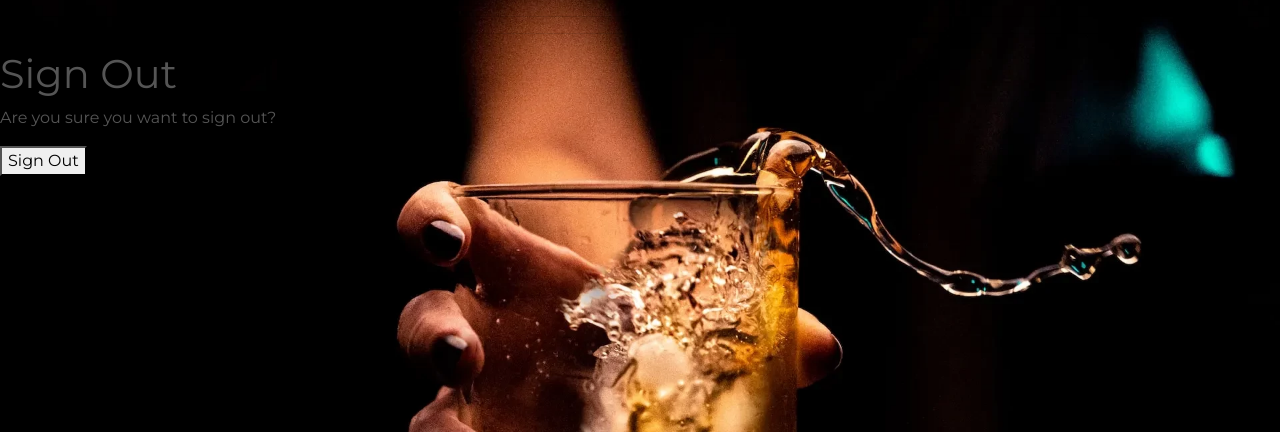
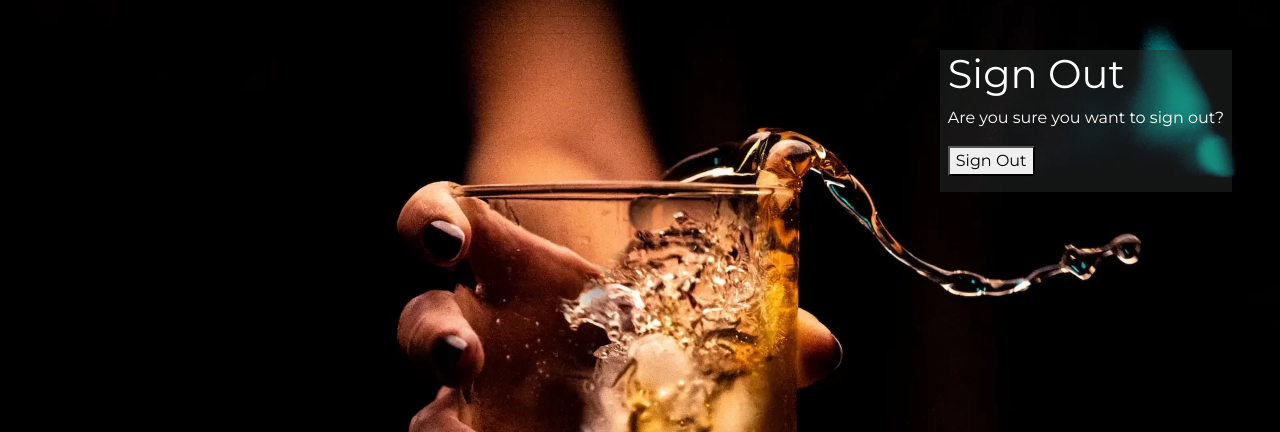
Before and after one commit to MJstephenson/Shopping-app, a Django app: page /accounts/logout/ in a window 1280 px wide. Shown: the part 170-602 px from the top of the page. Run offline with Django 3.2, Linux system fonts and the light colour scheme; the visitor is signed in with stand-in values (Sample User, id 1); some libraries are stand-ins or nearby versions.

Commit message:
Style sign out/ log out text

```diff
--- a/templates/allauth/account/logout.html
+++ b/templates/allauth/account/logout.html
@@ -17,17 +17,18 @@
 <hr>
 <hr>
 <hr>
-<h1>{% trans "Sign Out" %}</h1>
+<section class="float-right mr-5 pb-3 bg-see-through">
+<h1 class="text-white ml-2">{% trans "Sign Out" %}</h1>
 
-<p>{% trans 'Are you sure you want to sign out?' %}</p>
+<p class="text-white ml-2 mr-2">{% trans 'Are you sure you want to sign out?' %}</p>
 
-<form method="post" action="{% url 'account_logout' %}">
+<form class="ml-2" method="post" action="{% url 'account_logout' %}">
   {% csrf_token %}
   {% if redirect_field_value %}
   <input type="hidden" name="{{ redirect_field_name }}" value="{{ redirect_field_value }}"/>
   {% endif %}
   <button type="submit">{% trans 'Sign Out' %}</button>
 </form>
-
+</section>
 
 {% endblock %}
--- a/templates/includes/mobile-top-header.html
+++ b/templates/includes/mobile-top-header.html
@@ -36,11 +36,11 @@
               {% if request.user.is_superuser %}
                   <a href="{% url 'add_product' %}" class="dropdown-item">Product Management</a>
               {% endif %}
-              <a href="" class="dropdown-item">My Profile</a>
-              <a href="{% url 'account_logout' %}" class="dropdown-item">Logout</a>
+              <a href="{% url 'profile' %}" class="dropdown-item text-danger">My Profile</a>
+              <a href="{% url 'account_logout' %}" class="dropdown-item text-danger">Logout</a>
           {% else %}
-              <a href="{% url 'account_signup' %}" class="dropdown-item">Register</a>
-              <a href="{% url 'account_login' %}" class="dropdown-item">Login</a>
+              <a href="{% url 'account_signup' %}" class="dropdown-item text-danger">Register</a>
+              <a href="{% url 'account_login' %}" class="dropdown-item text-danger">Login</a>
           {% endif %}
       </div>
   </li>
```
